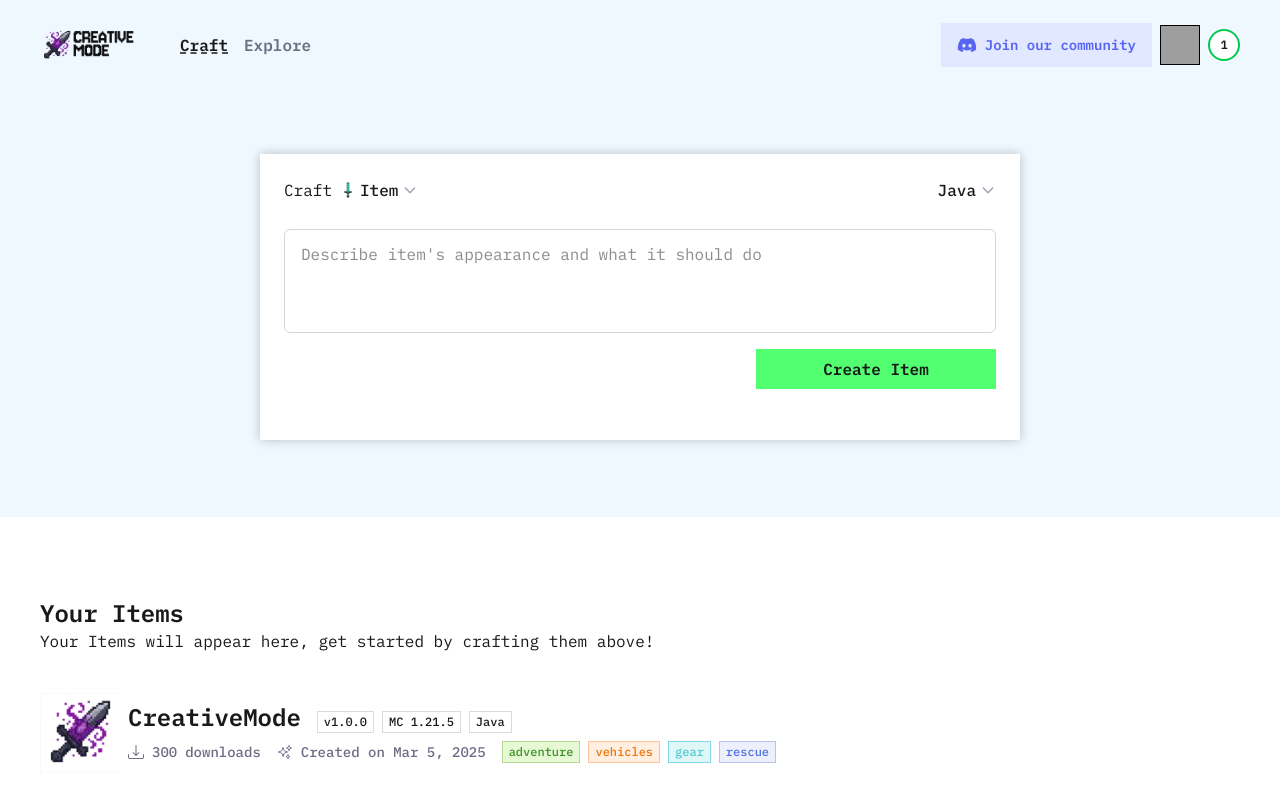
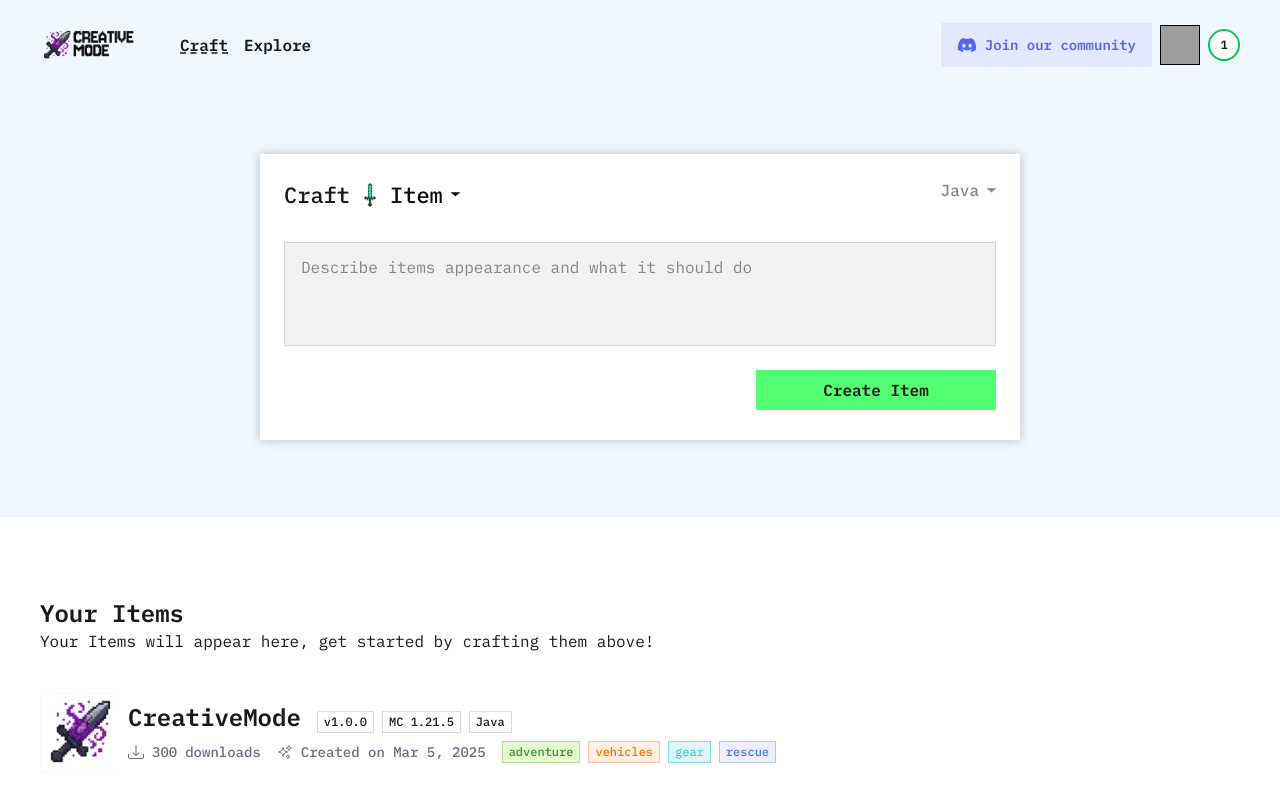
Before and after one commit to murtinha/frontend-takehome, a Next.js app: page / in a window 1280 px wide. Shown: the top 802 px of the page. Built offline with nearby package versions, Linux system fonts and the light colour scheme; grey boxes are pictures that could not be loaded; a web font is replaced by a local one.

Commit message:
improving styles for craft box

```diff
--- a/components/craft-box/index.tsx
+++ b/components/craft-box/index.tsx
@@ -6,22 +6,23 @@ export default function CraftBox() {
     <div className="flex flex-col max-w-[760px] max-h-[286px] w-[80%] h-full bg-white p-6 shadow-card">
       <div className="flex">
         <div className="flex flex-1">
-          <span>Craft</span> <CraftTypeSelector />
+          <span className="text-[22px] font-medium">Craft</span>{" "}
+          <CraftTypeSelector />
         </div>
-        <CraftLanguageSelector />
+        <CraftLanguageSelector size="sm" />
       </div>
 
-      <form className="flex flex-col flex-1 justify-center">
+      <form className="flex flex-col flex-1 justify-center mt-6">
         <textarea
           id="craft-description"
           name="craft-description"
-          placeholder="Describe item's appearance and what it should do"
-          className="w-full h-[104px] border border-gray-300 rounded-md px-4 py-3 mr-4 focus:outline-none focus:ring-2 focus:ring-primary resize-none"
+          placeholder="Describe items appearance and what it should do"
+          className="w-full bg-[#F2F2F2] h-[104px] border border-gray-300 px-4 py-3 mr-4 focus:outline-none focus:ring-2 focus:ring-primary resize-none"
           rows={4}
         />
         <button
           type="submit"
-          className="bg-primary px-4 py-3 desktop:px-6 desktop:py-2 mt-4 w-full desktop:w-[240px] font-semibold hover:bg-primary-hover ml-auto desktop:ml-auto text-sm desktop:text-base"
+          className="bg-primary px-4 py-3 desktop:px-6 desktop:py-2 mt-6 w-full desktop:w-[240px] font-semibold hover:bg-primary-hover ml-auto desktop:ml-auto text-sm desktop:text-base"
         >
           Create Item
         </button>
--- a/components/craft-language-selector/index.tsx
+++ b/components/craft-language-selector/index.tsx
@@ -24,7 +24,11 @@ const languageOptions: Option[] = [
   },
 ];
 
-export default function CraftLanguageSelector() {
+export default function CraftLanguageSelector({
+  size = "lg",
+}: {
+  size?: "sm" | "lg";
+}) {
   const [selectedOption, setSelectedOption] = useState("java");
 
   return (
@@ -33,6 +37,7 @@ export default function CraftLanguageSelector() {
       value={selectedOption}
       onChange={setSelectedOption}
       label="craft-language-label"
+      size={size}
     />
   );
 }
--- a/components/header/index.tsx
+++ b/components/header/index.tsx
@@ -20,17 +20,17 @@ export default function Header() {
             className={`text-xs desktop:text-base hover:text-primary ${
               selectedRoute === "/"
                 ? "underline decoration-dashed underline-offset-2"
-                : "text-gray-500"
+                : ""
             }`}
           >
             Craft
           </Link>
           <Link
             href="/explore"
-            className={`text-xs desktop:text-base hover:text-primary ${
+            className={`text-xs desktop:text-base hover:text-primary  ${
               selectedRoute === "/explore"
                 ? "underline decoration-dashed underline-offset-2"
-                : "text-gray-500"
+                : ""
             }`}
           >
             Explore
--- a/components/ui/selector-option/index.tsx
+++ b/components/ui/selector-option/index.tsx
@@ -25,16 +25,17 @@ export default function SelectorOption({
   const isFocused = focusedIndex === index;
 
   return (
-    <div
-      key={option.id}
+    <button
+      type="button"
+      disabled={option.comingSoon}
       role="option"
       aria-selected={value === option.id}
-      className={`flex items-center gap-2 px-4 py-3 cursor-pointer transition-color ${
+      className={`w-full text-left flex items-center gap-2 px-4 py-3 transition-colors ${
         isFocused ? "bg-primary text-white" : ""
       } ${
         option.comingSoon
           ? "opacity-50 cursor-not-allowed"
-          : "hover:bg-primary hover:text-white"
+          : "hover:bg-primary hover:text-white cursor-pointer"
       }`}
       onClick={() => handleOptionClick(option)}
       onMouseEnter={() => setFocusedIndex(index)}
@@ -50,6 +51,6 @@ export default function SelectorOption({
       <span className="font-medium">
         {option.name} {option.comingSoon && "(Coming Soon)"}
       </span>
-    </div>
+    </button>
   );
 }
--- a/components/ui/selector/index.tsx
+++ b/components/ui/selector/index.tsx
@@ -8,10 +8,12 @@ interface SelectorProps {
   value: string;
   onChange: (value: string) => void;
   label?: string;
+  size?: "sm" | "lg";
 }
 
 export default function Selector({
   options,
+  size = "lg",
   value,
   onChange,
   label,
@@ -89,7 +91,7 @@ export default function Selector({
         type="button"
         onClick={() => setIsOpen(!isOpen)}
         onKeyDown={handleKeyDown}
-        className="flex items-center gap-1 ml-2 rounded-md bg-white transition-all focus:ring-2 focus:ring-primary focus:ring-offset-2"
+        className="flex items-center gap-2 ml-2 rounded-md bg-white transition-all focus:ring-2 focus:ring-primary focus:ring-offset-2"
         aria-haspopup="listbox"
         aria-expanded={isOpen}
         aria-labelledby={label}
@@ -98,24 +100,30 @@ export default function Selector({
           <img
             src={selectedOption.icon}
             alt=""
-            className="w-4 h-4 object-contain"
+            className="w-6 h-6 object-contain"
             aria-hidden="true"
           />
         )}
-        <span className="font-medium">{selectedOption?.name}</span>
+        <span
+          className={`font-medium ${
+            size === "sm"
+              ? "text-[16px] text-[#09090980]"
+              : "text-[22px] text-[#090909]"
+          }`}
+        >
+          {selectedOption?.name}
+        </span>
         <svg
-          className={`w-4 h-4 text-gray-400 transition-transform ${
-            isOpen ? "rotate-180" : ""
-          }`}
+          className={`transition-transform ${isOpen ? "rotate-180" : ""}`}
+          width="9"
+          height="5"
+          viewBox="0 0 9 5"
           fill="none"
-          stroke="currentColor"
-          viewBox="0 0 24 24"
+          xmlns="http://www.w3.org/2000/svg"
         >
           <path
-            strokeLinecap="round"
-            strokeLinejoin="round"
-            strokeWidth={2}
-            d="M19 9l-7 7-7-7"
+            d="M2.57601 0.200195H0.0605469V1.20347H1.3224V2.2002H2.57601V3.19692H3.83787V4.2002H5.09148V3.19692H6.34508V2.2002H7.60694V1.20347H8.86055V0.200195H6.34508L3.14044 0.200182L2.57601 0.200195Z"
+            fill={size === "sm" ? "#09090980" : "#090909"}
           />
         </svg>
       </button>
```
